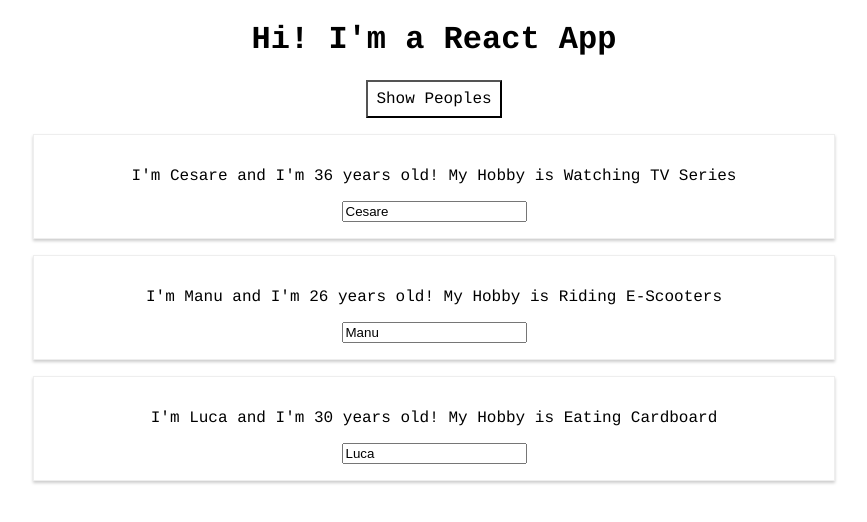
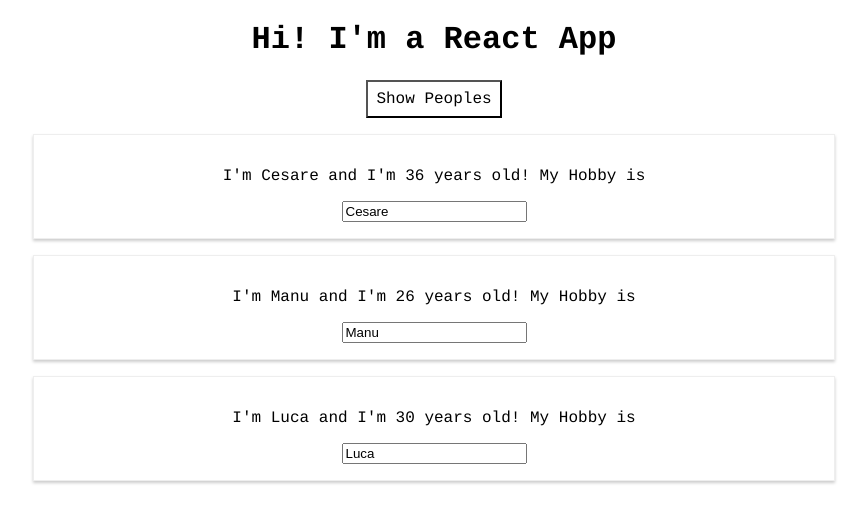
Before and after one commit to cesarecamurani/react-complete-guide, a React (Create React App) app: page / in a window 1280 px wide. Both pictures are taken after a click on the button "Show Peoples". Shown: the top 522 px of the page, without its empty margins (206-1073 px from the left). Built offline with nearby package versions, Linux system fonts and the light colour scheme.

Commit message:
deletePersonHandler function created

```diff
--- a/src/App.js
+++ b/src/App.js
@@ -10,16 +10,6 @@
       { name: 'Luca', age: '30'}
     ],
     showPeople: false
-  }
-
-  switchNameHandler = (newName) => {
-    this.setState({
-      people: [
-        { name: newName, age: '36'},
-        { name: 'Manu', age: '26'},
-        { name: 'Luca', age: '30'}
-      ]}
-    )
   }
 
   nameChangedhandler = (event) => {
@@ -37,6 +27,12 @@
     this.setState({ showPeople: !showing })
   }
 
+  deletePersonHandler = (personIndex) => {
+    const people = this.state.people;
+    people.splice(personIndex, 1)
+    this.setState({ people: people})
+  }
+
   render() {
 
     const style = {
@@ -52,17 +48,14 @@
     if ( this.state.showPeople ) {
       people = (
         <div>
-          <Person
-            name={this.state.people[0].name}
-            age={this.state.people[0].age}> Watching TV Series </Person>
-          <Person
-            name={this.state.people[1].name}
-            age={this.state.people[1].age}
-            click={this.switchNameHandler.bind(this, "Ceasar")}
-            changed={this.nameChangedhandler}> Riding E-Scooters </Person>
-          <Person
-            name={this.state.people[2].name}
-            age={this.state.people[2].age}> Eating Cardboard </Person>
+          {
+            this.state.people.map((person, index) => {
+              return <Person
+                click={ () => this.deletePersonHandler(index) }
+                name={ person.name }
+                age={ person.age }/>
+            })
+          }
         </div>
       )
     }
```
